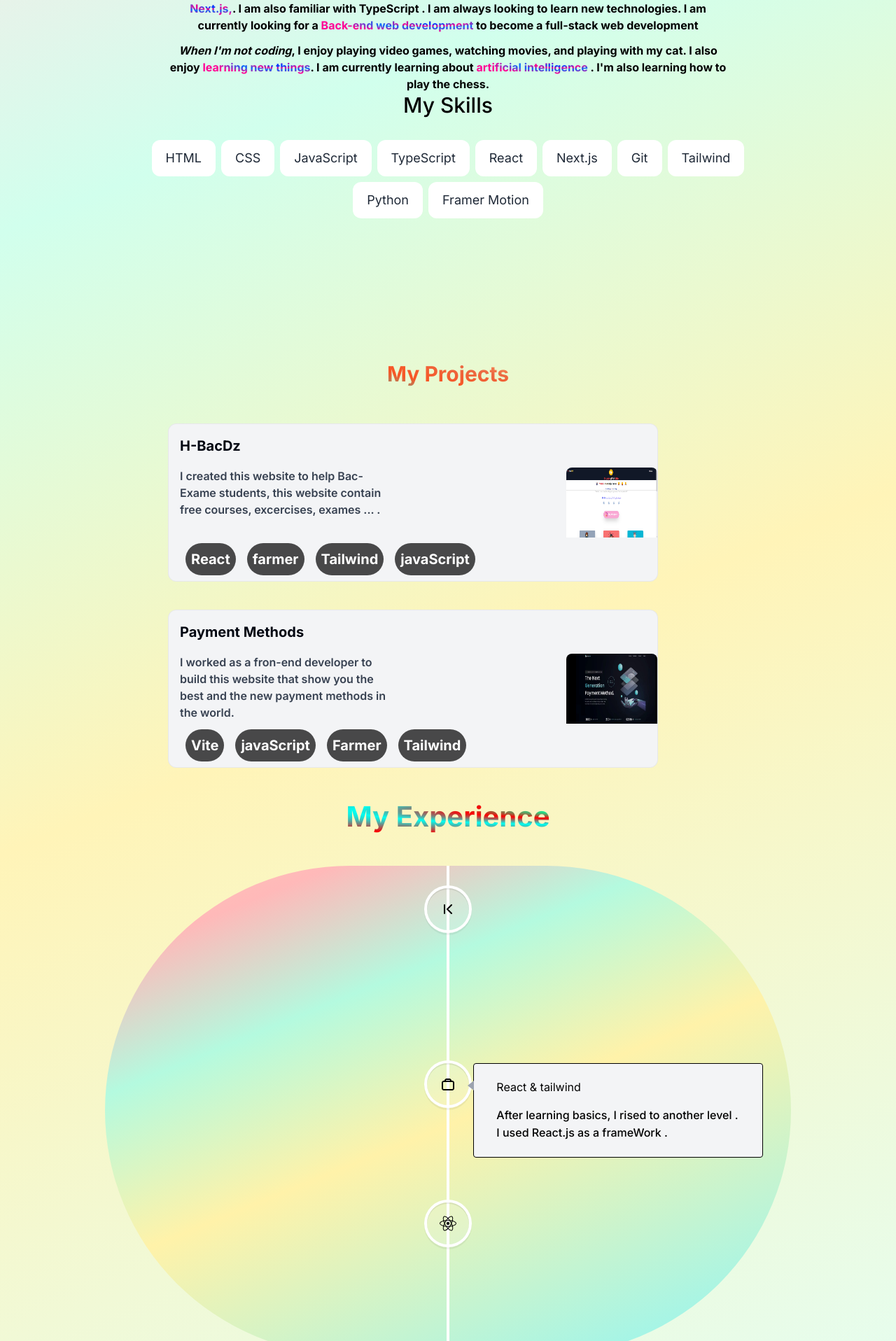
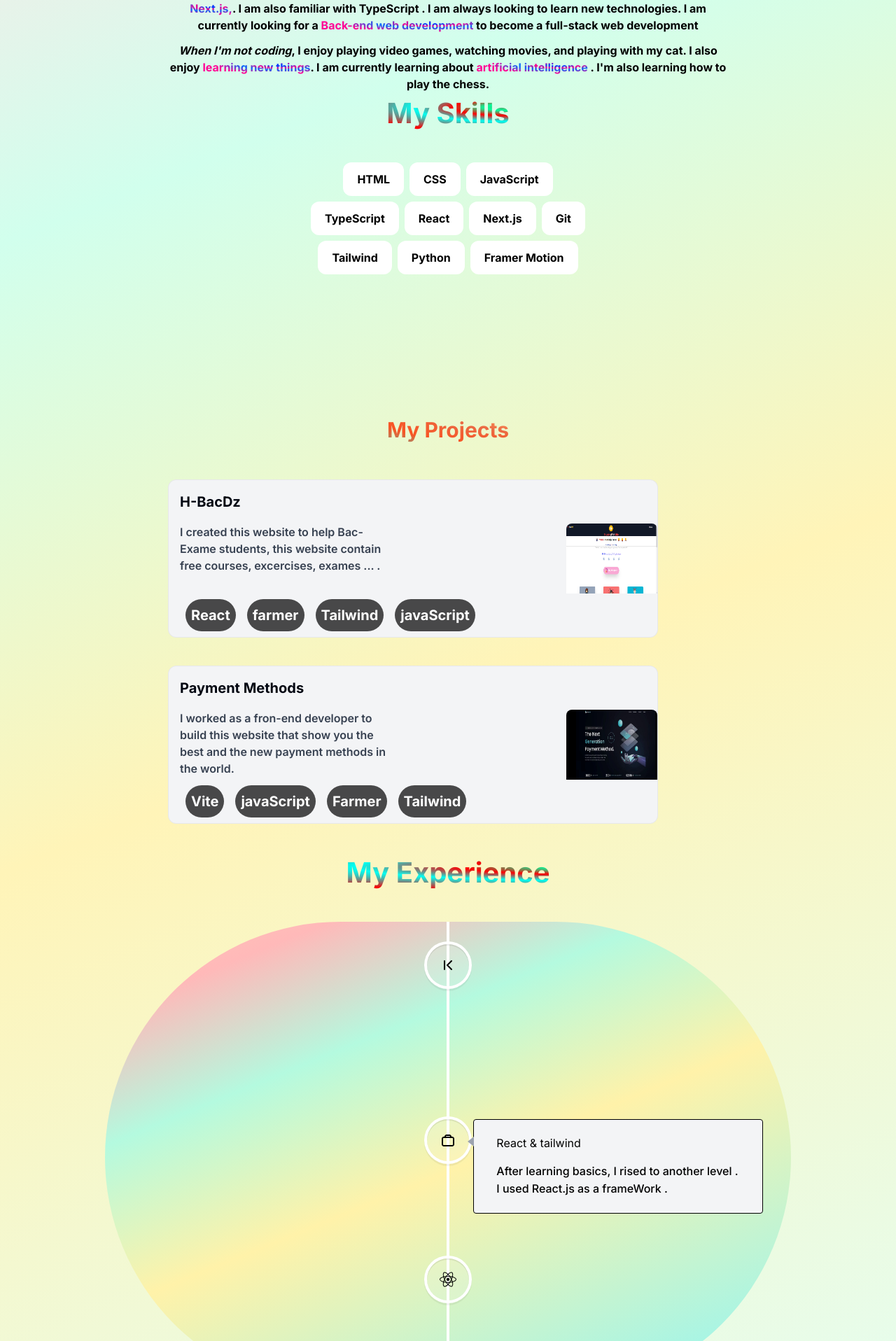
Before and after one commit to yahyaFBA2006/portfolio1, a Next.js app: page / in a window 1280 px wide. Shown: the part 864-2780 px from the top of the page at 70% size. Built offline with nearby package versions, Linux system fonts and the light colour scheme.

Commit message:
Deployed website

```diff
--- a/components/Skills.tsx
+++ b/components/Skills.tsx
@@ -1,9 +1,9 @@
-"use client";
+"use client"
+import React from "react";
+import { skillsData } from "@/lib/data";
 
-import React from "react";
-import SectionHeading from "./section-heading";
-import { skillsData } from "@/lib/data";
 import { motion } from "framer-motion";
+
 
   const fadeInAnimationVariants = {
     initial: {
@@ -19,18 +19,22 @@ const fadeInAnimationVariants = {
     }),
   };
 
-export default function Skills() {
+
+const Skills = () => {
+
+
 
   return (
-    <section
-      id="skills"
-      className="mb-28 max-w-[53rem] scroll-mt-28 text-center sm:mb-40"
-    >
-      <SectionHeading>My skills</SectionHeading>
-      <ul className="flex flex-wrap justify-center gap-2 text-lg text-gray-800">
+    <div id="Skills" className="scroll-m-20">
+      <div  className='text-title-gradient text-[40px] font-bold text-center mb-10' >
+        My Skills
+      </div>
+<section className='mb-28 max-w-[53rem] scroll-mt-28 text-center sm:mb-40 font-bold sm:w-[400px] w-[300px]'>
+    <ul className='flex flex-wrap justify-center gap-2 '>
         {skillsData.map((skill, index) => (
+
 <motion.li
-            className="sm:bg-white bg-gray-700 borderBlack rounded-xl px-5 py-3 dark:bg-white/10 dark:text-white/80"
+className="bg-white borderBlack rounded-xl px-5 py-3 dark:bg-white/10 dark:text-white/80"
 key={index}
 variants={fadeInAnimationVariants}
 initial="initial"
@@ -45,5 +49,8 @@ export default function Skills() {
         ))}
     </ul>
 </section>
-  );
+</div>
+  )
 }
+
+export default Skills
--- a/lib/data.ts
+++ b/lib/data.ts
@@ -50,10 +50,10 @@ export const experiencesData = [
     date: "2019 - 2021",
   },
   {
-    title: "Full-Stack Developer",
+    title: "Next.js & Framer motion",
     location: "Houston, TX",
     description:
-      "I'm now a full-stack developer working as a freelancer. My stack includes React, Next.js, TypeScript, Tailwind, Prisma and MongoDB. I'm open to full-time opportunities.",
+      "After building some projects with react js , I started with another advence frameWork, it is  Next js .... ",
     icon: React.createElement(FaReact),
     date: "2021 - present",
   },
```
Lines whose indentation alone changed are shown as unchanged.
